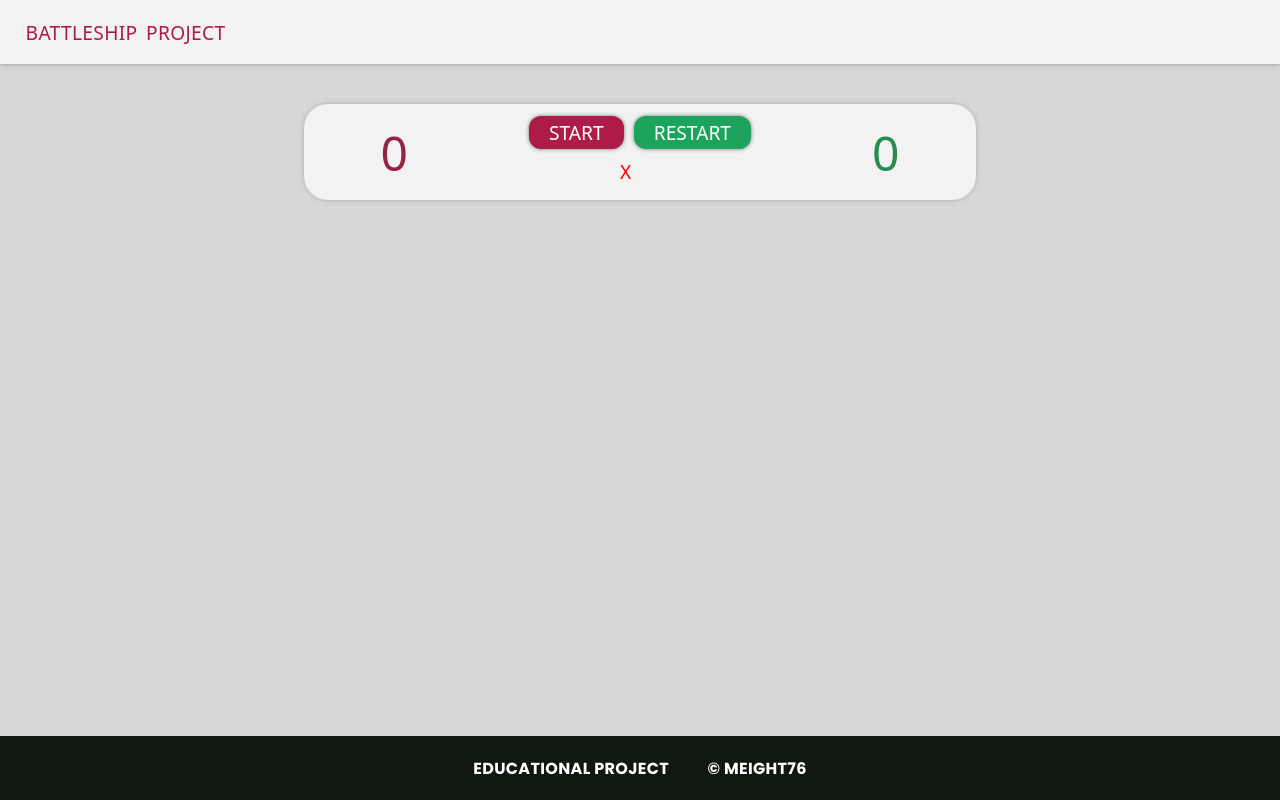
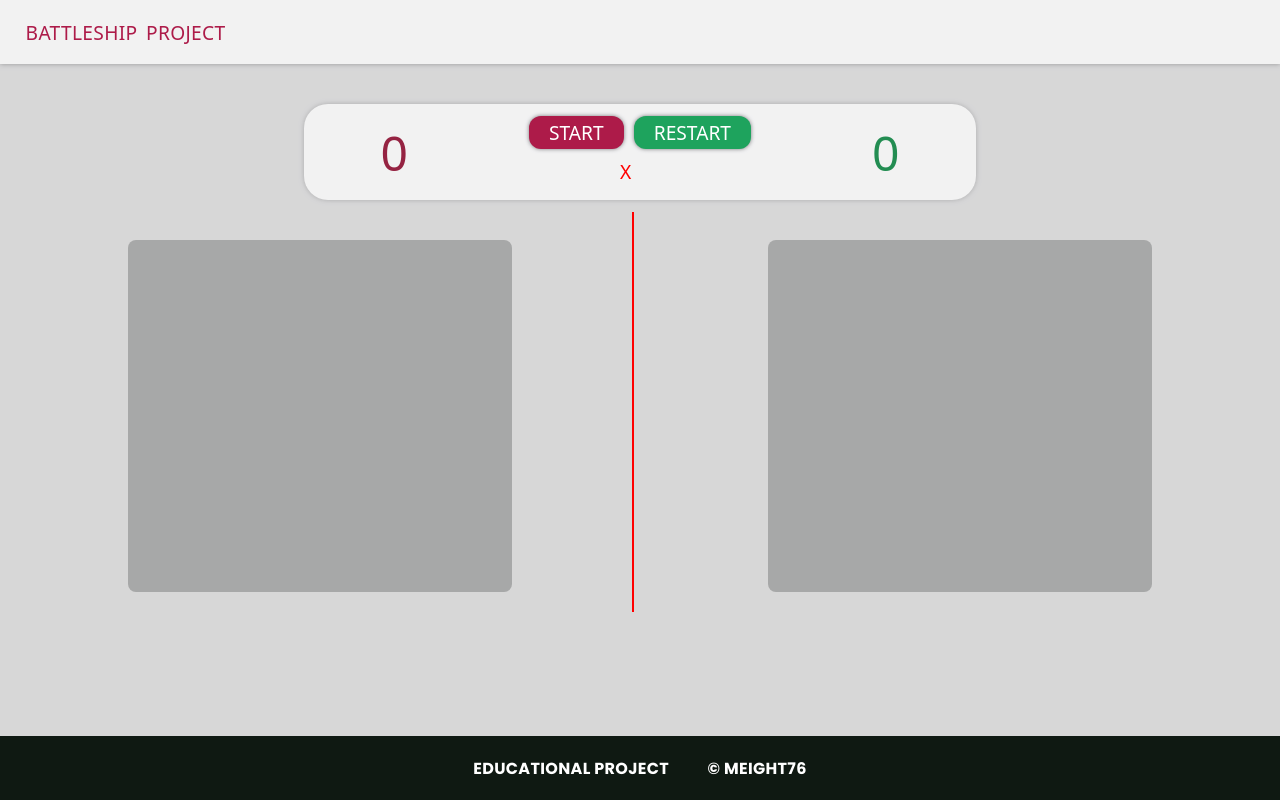
Before and after one commit to Meight76/battle-ship, a website built with webpack: page src/template.html in a window 1280 px wide. Built offline with nearby package versions, Linux system fonts and the light colour scheme; a web font is replaced by a local one.

Commit message:
feat: Add style to board-section and one deletion
Add style to make more intutive and better ux
also remove player name feature, because it was
considered unnecessary

```diff
--- a/src/template.css
+++ b/src/template.css
@@ -158,6 +158,27 @@ body {
 
 .boards-section {
     grid-area: boards;
+    position: relative;
+    display: grid;
+    grid-template-columns: subgrid;
+
+    .board-1,
+    .board-2 {
+        justify-self: center;
+        border-radius: 8px;
+        width: 30vw;
+        background-color: var(--white-300);
+    }
+}
+
+.boards-section::after {
+    content: "";
+    position: absolute;
+    bottom: -20px;
+    left: 49.4%;
+    width: 2px;
+    background-color: red;
+    height: 50vh;
 }
 
 .player-info {
```
